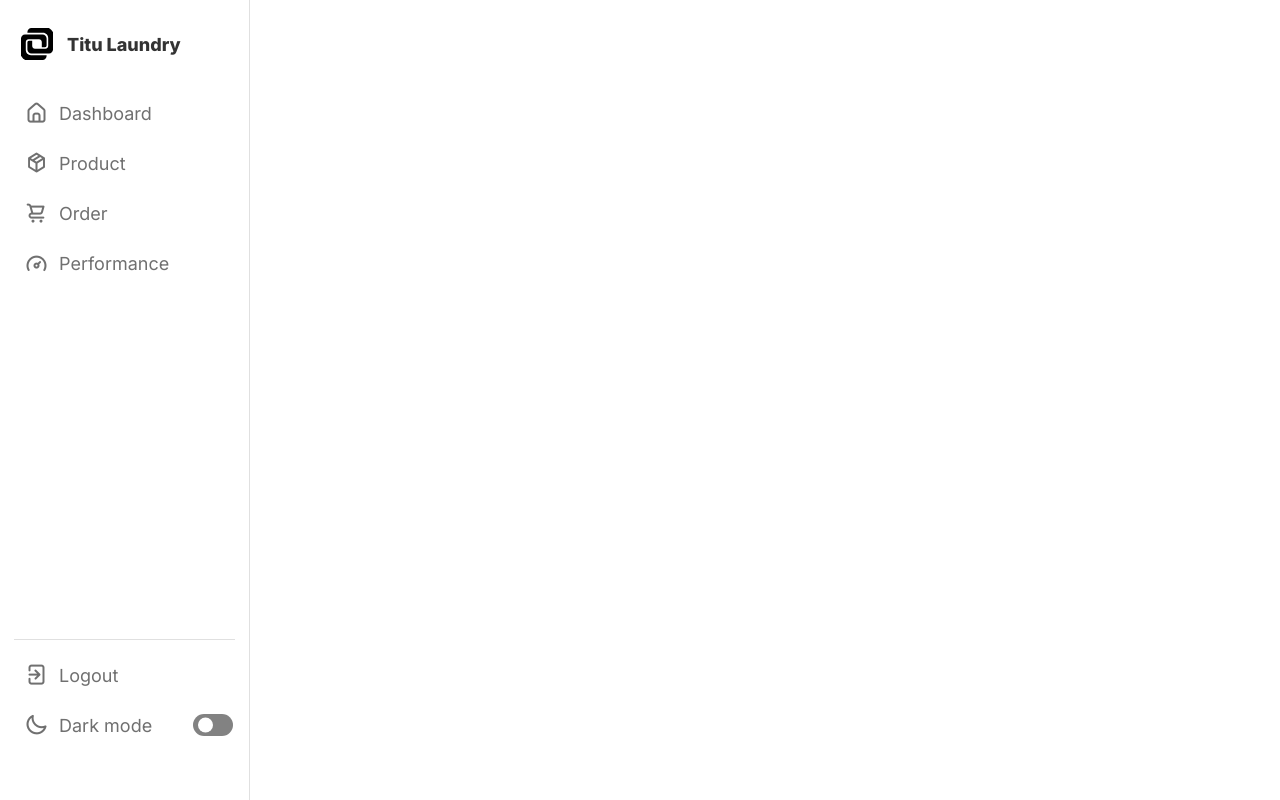
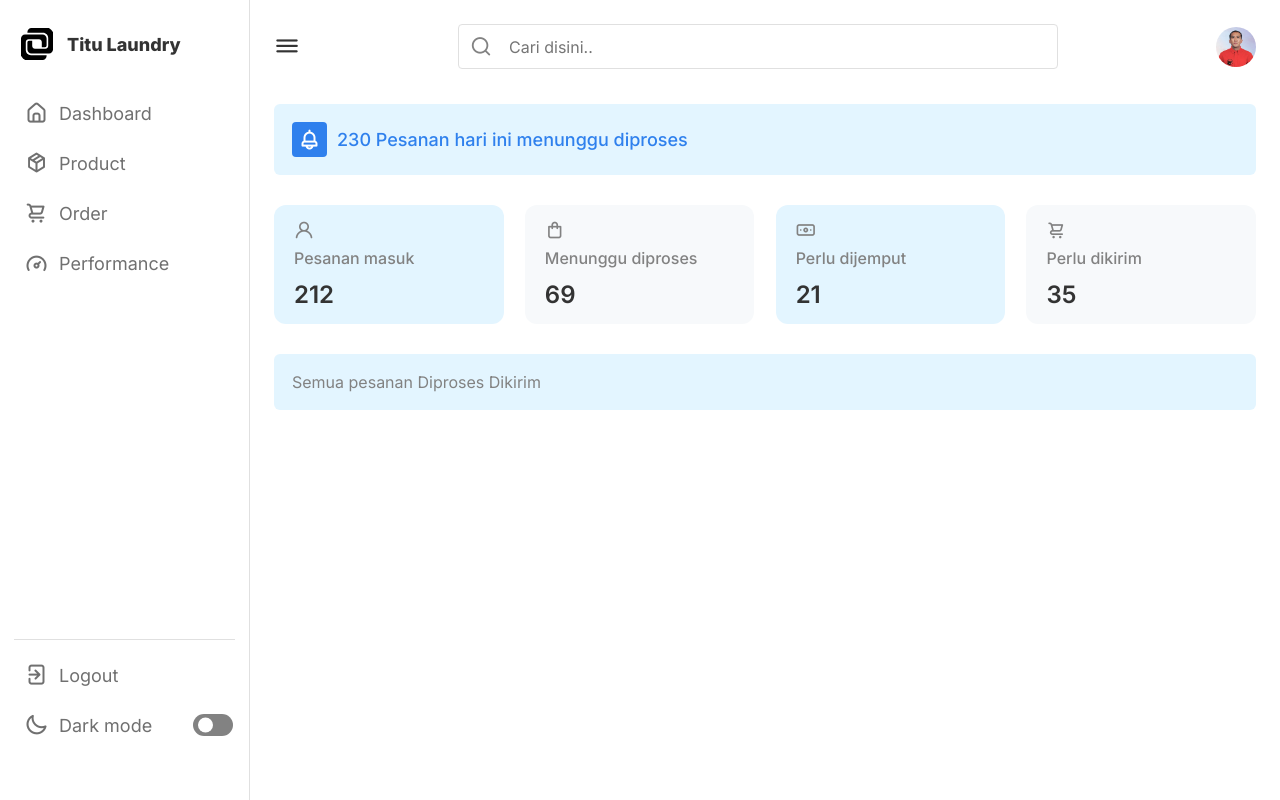
Before and after one commit to fikrilal/Titu-Laundry-Admin-Website, a PHP site: page /order.html in a window 1280 px wide. Run offline with PHP 8.4, Linux system fonts and the light colour scheme.

Commit message:
progress halaman order

```diff
--- a/order.html
+++ b/order.html
@@ -1,4 +1,5 @@
 <html>
+
 <head>
     <meta charset="UTF-8">
     <meta http-equiv="X-UA-Compatible" content="IE=edge">
@@ -8,6 +9,7 @@
 
     <title> Admin Dashboard Panel </title>
 </head>
+
 <body>
     <nav>
         <div class="logo-name">
@@ -55,5 +57,57 @@
             </ul>
         </div>
     </nav>
+
+    <section class="dashboard">
+        <div class="top">
+            <i class="uil uil-bars sidebar-toggle"></i>
+
+            <div class="search-box">
+                <i class="uil uil-search"></i>
+                <input type="text" placeholder="Cari disini..">
+            </div>
+            <img src="./img/profile.jpg" alt="">
+        </div>
+
+        <div class="dash-content">
+            <div class="overview">
+                <div class="notification">
+                    <i class="uil uil-bell"></i>
+                    <span class="text">230 Pesanan hari ini menunggu diproses</span>
+                </div>
+
+                <div class="boxes">
+                    <div class="box box1">
+                        <i class="uil uil-user"></i>
+                        <span class="text">Pesanan masuk</span>
+                        <span class="number">212</span>
+                    </div>
+                    <div class="box box2">
+                        <i class="uil uil-shopping-bag"></i>
+                        <span class="text">Menunggu diproses</span>
+                        <span class="number">69</span>
+                    </div>
+                    <div class="box box3">
+                        <i class="uil uil-money-bill"></i>
+                        <span class="text">Perlu dijemput</span>
+                        <span class="number">21</span>
+                    </div>
+                    <div class="box box4">
+                        <i class="uil uil-shopping-cart"></i>
+                        <span class="text">Perlu dikirim</span>
+                        <span class="number">35</span>
+                    </div>
+                </div>
+            </div>
+        </div>
+
+        <div class="menu">
+            <a href="#">Semua pesanan</a>
+            <a href="#">Diproses</a>
+            <a href="#">Dikirim</a>
+        </div>
+
+    </section>
 </body>
+
 </html>
--- a/style.css
+++ b/style.css
@@ -431,6 +431,23 @@ nav.close ~ .dashboard .top {
   padding-top: 60px;
 }
 
+.dashboard .menu {
+  position: relative;
+  margin-top: 30px;
+  background-color: #E3F5FF;
+  padding: 18px;
+  border-radius: 6px;
+}
+
+.dashboard .menu a {
+  font-size: 16px;
+  font-weight: 400;
+  color: #828282;
+  text-decoration: none;
+  position: relative;
+  z-index: 1;
+}
+
 .dash-content .title {
   display: flex;
   align-items: center;
@@ -476,6 +493,34 @@ nav.close ~ .dashboard .top {
   font-size: 22px;
   font-weight: 600;
   color: #333333;
+  margin-left: 10px;
+}
+
+.dash-content .notification {
+  display: flex;
+  align-items: center;
+  margin: 20px 0 30px 0;
+  background-color: #E3F5FF;
+  padding: 18px;
+  border-radius: 6px;
+}
+
+.dash-content .notification i {
+  height: 35px;
+  width: 35px;
+  background-color: #2F80ED;
+  border-radius: 4px;
+  color: #FFFFFF;
+  display: flex;
+  align-items: center;
+  justify-content: center;
+  font-size: 24px;
+}
+
+.dash-content .notification .text {
+  font-size: 18px;
+  font-weight: 500;
+  color: #2F80ED;
   margin-left: 10px;
 }
 
```
Lines whose indentation alone changed are shown as unchanged.
